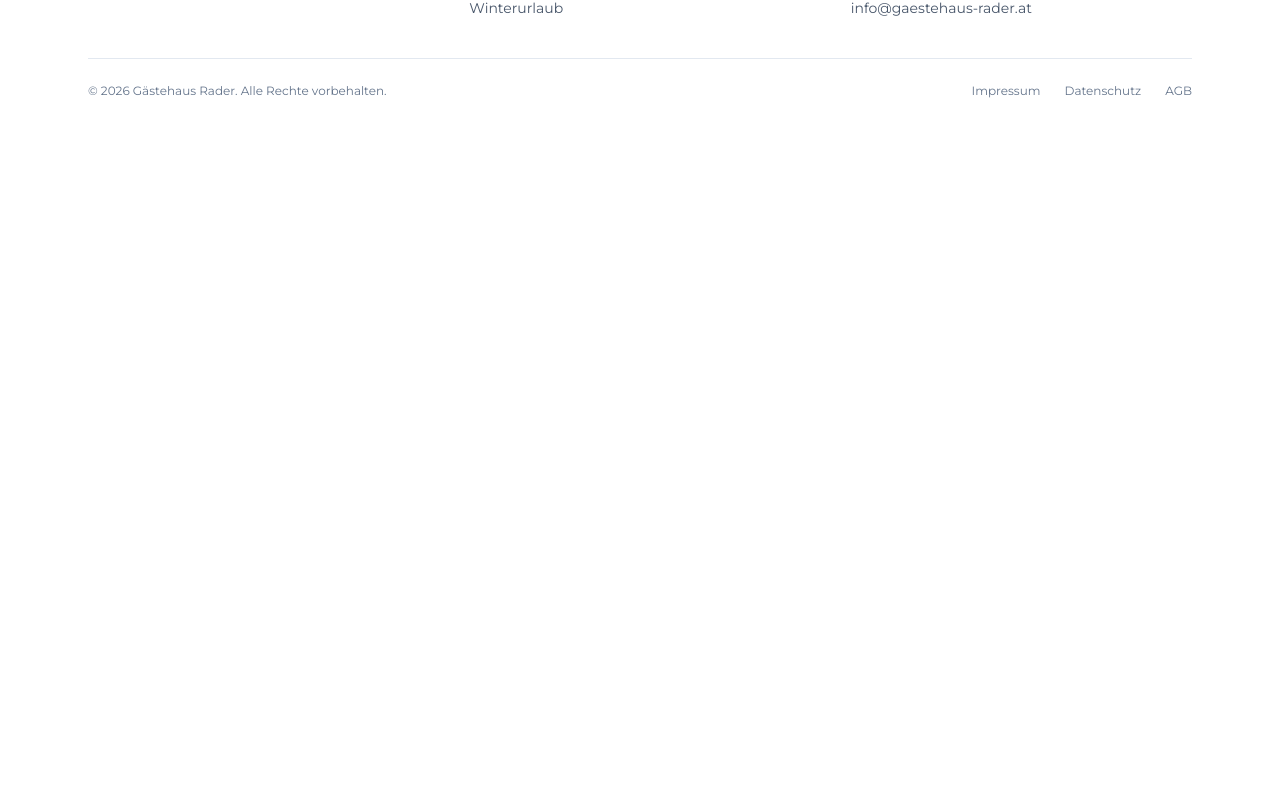
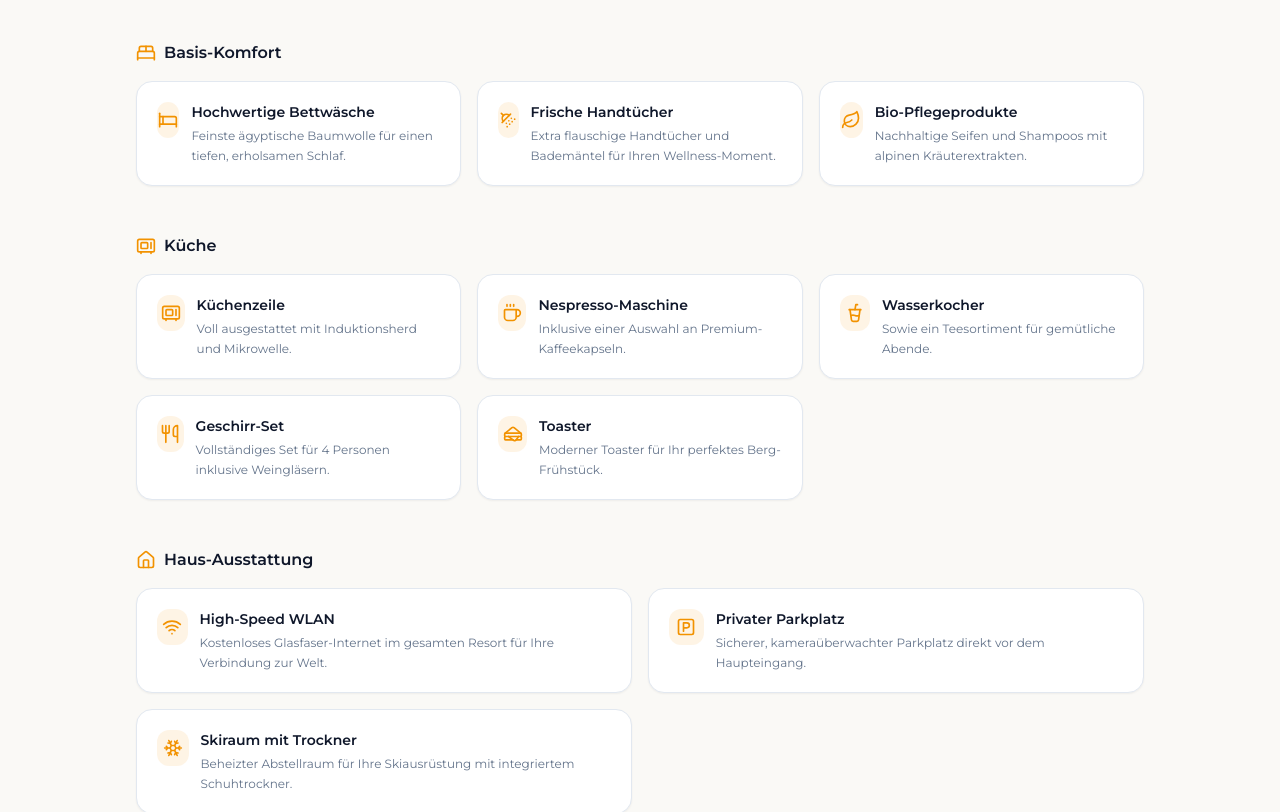
Before and after one commit to HLeonidas/gaestehaus-rader, a SvelteKit app: page / in a window 1280 px wide. Shown: the part 3286-4098 px from the top of the page. Before the commit the page ends 3433 px from the top, so only its background shows below. Built offline with nearby package versions, Linux system fonts and the light colour scheme.

Commit message:
add included services to landing page

```diff
--- a/src/routes/+page.svelte
+++ b/src/routes/+page.svelte
@@ -1,6 +1,6 @@
 <script lang="ts">
-  import { t } from "$lib/i18n";
-  import { base } from "$app/paths";
+	import { t } from '$lib/i18n';
+	import { base } from '$app/paths';
 	import {
 		Mountain,
 		HeartHandshake,
@@ -9,7 +9,19 @@
 		Leaf,
 		Sun,
 		Flame,
-  } from "lucide-svelte";
+		Sparkles,
+		BedDouble,
+		Bed,
+		ShowerHead,
+		Microwave,
+		Coffee,
+		CupSoda,
+		Utensils,
+		Sandwich,
+		House,
+		Wifi,
+		SquareParking,
+	} from 'lucide-svelte';
 
 	const usps = [
 		{ key: 1, icon: Mountain },
@@ -23,30 +35,29 @@
 	const rooms = [
 		{
 			key: 1,
-      badge: "Beliebt",
-      img: withBase("/images/room-1.jpg"),
+			badge: 'Beliebt',
+			img: withBase('/images/room-1.jpg'),
 			price: 150,
-      meta: "45 m² · 2–4 Gäste · Mountain View",
-      amenities: ["wifi", "balcony", "mountain"],
+			meta: '45 m² · 2–4 Gäste · Mountain View',
+			amenities: ['wifi', 'balcony', 'mountain'],
 		},
 		{
 			key: 2,
 			badge: null,
-      img: withBase("/images/room-2.jpg"),
+			img: withBase('/images/room-2.jpg'),
 			price: 120,
-      meta: "32 m² · 2 Gäste · Valley View",
-      amenities: ["wifi", "balcony"],
+			meta: '32 m² · 2 Gäste · Valley View',
+			amenities: ['wifi', 'balcony'],
 		},
 		{
 			key: 3,
 			badge: null,
-      img: withBase("/images/room-3.jpg"),
+			img: withBase('/images/room-3.jpg'),
 			price: 110,
-      meta: "28 m² · 1–2 Gäste · Forest View",
-      amenities: ["wifi", "parking", "pet"],
+			meta: '28 m² · 1–2 Gäste · Forest View',
+			amenities: ['wifi', 'parking', 'pet'],
 		},
 	];
-
 </script>
 
 <svelte:head>
@@ -58,7 +69,7 @@
 		<div class="absolute inset-0">
 			<div
 				class="h-full w-full bg-cover bg-center"
-        style={`background-image: url('${withBase("/images/house-winter.jpg")}');`}
+				style={`background-image: url('${withBase('/images/house-winter.jpg')}');`}
 				aria-hidden="true"
 			/>
 			<div
@@ -74,27 +85,25 @@
 		<div
 			class="relative flex min-h-screen flex-col items-center justify-center px-6 pt-28 text-center text-white sm:px-10"
 		>
-      <h1
-        class="mx-auto max-w-3xl text-4xl font-semibold tracking-tight sm:text-6xl"
-      >
-        {$t("hero.title")}
+			<h1 class="mx-auto max-w-3xl text-4xl font-semibold tracking-tight sm:text-6xl">
+				{$t('hero.title')}
 			</h1>
 			<p class="mx-auto mt-4 max-w-2xl text-sm text-white/85 sm:text-base">
-        {$t("hero.subtitle")}
+				{$t('hero.subtitle')}
 			</p>
 
 			<div class="mt-8 flex flex-wrap justify-center gap-3 sm:gap-4">
 				<a
-          href={withBase("/unterkuenfte-preise")}
+					href={withBase('/unterkuenfte-preise')}
 					class="inline-flex items-center justify-center rounded-full bg-brand px-6 py-3 text-sm font-semibold text-white shadow-sm transition hover:bg-brand/90 focus:outline-none focus:ring-2 focus:ring-brand/60"
 				>
-          {$t("hero.cta.primary")}
+					{$t('hero.cta.primary')}
 				</a>
 				<a
-          href={withBase("/ueber-uns")}
+					href={withBase('/ueber-uns')}
 					class="inline-flex items-center justify-center rounded-full bg-white/15 px-6 py-3 text-sm font-semibold text-white ring-1 ring-white/20 backdrop-blur-sm transition hover:bg-white/20 focus:outline-none focus:ring-2 focus:ring-white/40"
 				>
-          {$t("hero.cta.secondary")}
+					{$t('hero.cta.secondary')}
 				</a>
 			</div>
 		</div>
@@ -169,9 +178,7 @@
 					<div
 						class="rounded-2xl border border-slate-200 bg-white p-6 shadow-sm transition hover:shadow-md"
 					>
-            <div
-              class="flex h-10 w-10 items-center justify-center rounded-full bg-brand/10 text-brand"
-            >
+						<div class="flex h-10 w-10 items-center justify-center rounded-full bg-brand/10 text-brand">
 							<svelte:component this={item.icon} class="h-5 w-5" />
 						</div>
 						<h3 class="mt-4 text-base font-semibold text-slate-900">
@@ -188,22 +195,20 @@
 			<section>
 				<div class="flex flex-wrap items-end justify-between gap-4">
 					<div>
-            <p
-              class="text-xs font-semibold uppercase tracking-[0.2em] text-brand"
-            >
-              {$t("rooms.section.kicker")}
+						<p class="text-xs font-semibold uppercase tracking-[0.2em] text-brand">
+							{$t('rooms.section.kicker')}
 						</p>
 						<h2 class="mt-3 text-4xl font-serif font-medium leading-[0.95] text-slate-900">
-              {$t("rooms.section.title")}
+							{$t('rooms.section.title')}
 						</h2>
 						<div class="mt-3 h-[3px] w-14 rounded-full bg-brand"></div>
 					</div>
 					<div class="flex items-center justify-between gap-4">
 						<a
-              href={withBase("/unterkuenfte-preise")}
+							href={withBase('/unterkuenfte-preise')}
 							class="ml-auto inline-flex items-center gap-2 text-sm font-semibold text-brand hover:opacity-90"
 						>
-              {$t("rooms.section.cta")}
+							{$t('rooms.section.cta')}
 							<ArrowRight class="h-4 w-4" />
 						</a>
 					</div>
@@ -215,7 +220,7 @@
 					>
 						{#each rooms as r}
 							<a
-                href={withBase("/unterkuenfte-preise")}
+								href={withBase('/unterkuenfte-preise')}
 								class="group relative w-[280px] shrink-0 snap-start overflow-hidden rounded-3xl border border-slate-200 bg-white shadow-sm transition hover:shadow-md sm:w-[340px]"
 							>
 								<!-- Image -->
@@ -239,9 +244,7 @@
 
 								<!-- Content -->
 								<div class="px-5 pb-4 pt-4">
-                  <h3
-                    class="text-base font-semibold tracking-tight text-slate-900"
-                  >
+									<h3 class="text-base font-semibold tracking-tight text-slate-900">
 										{$t(`rooms.card.${r.key}.title`)}
 									</h3>
 
@@ -255,9 +258,7 @@
 										<div class="mt-4 flex items-center gap-3 text-slate-500">
 											{#each r.amenities as a}
 												<!-- Use any icon you like; here are tiny placeholders as circles -->
-                        <span
-                          class="inline-flex h-7 w-7 items-center justify-center rounded-full bg-slate-100"
-                        >
+												<span class="inline-flex h-7 w-7 items-center justify-center rounded-full bg-slate-100">
 													<span class="h-3 w-3 rounded bg-slate-400/70" />
 												</span>
 											{/each}
@@ -287,7 +288,7 @@
 					<div class="relative">
 						<div class="relative overflow-hidden rounded-3xl">
 							<img
-                src={withBase("/images/solar.png")}
+								src={withBase('/images/solar.png')}
 								alt=""
 								class="h-[320px] w-full object-cover sm:h-[380px]"
 								loading="lazy"
@@ -316,27 +317,21 @@
 							ECO-FRIENDLY
 						</div>
 
-            <h2
-              class="text-3xl font-semibold tracking-tight text-slate-900 sm:text-4xl"
-            >
+						<h2 class="text-3xl font-semibold tracking-tight text-slate-900 sm:text-4xl">
 							Nachhaltigkeit aus<br />Leidenschaft
 						</h2>
 
-            <div
-              class="space-y-4 text-sm leading-relaxed text-slate-600 sm:text-base"
-            >
+						<div class="space-y-4 text-sm leading-relaxed text-slate-600 sm:text-base">
 							<p>
-                At Gästehaus Rader, our love for the mountains goes hand in hand
-                with our commitment to preserving them. We believe that true
-                hospitality means taking responsibility for the environment that
-                hosts us.
+								At Gästehaus Rader, our love for the mountains goes hand in hand with our commitment to
+								preserving them. We believe that true hospitality means taking responsibility for the
+								environment that hosts us.
 							</p>
 							<p>
-                To protect the pristine alpine environment, we produce our own
-                green energy via high-efficiency on-site solar panels. By
-                harnessing the power of the Carinthian sun, we minimize our
-                carbon footprint while providing you with a modern, guilt-free
-                luxury experience.
+								To protect the pristine alpine environment, we produce our own green energy via
+								high-efficiency on-site solar panels. By harnessing the power of the Carinthian sun, we
+								minimize our carbon footprint while providing you with a modern, guilt-free luxury
+								experience.
 							</p>
 						</div>
 
@@ -350,12 +345,8 @@
 										<Sun class="h-5 w-5" />
 									</div>
 									<div>
-                    <p class="text-sm font-semibold text-slate-900">
-                      Solar & Photovoltaik
-                    </p>
-                    <p class="text-xs text-slate-500">
-                      Eigenstrom vom Dach – direkt vor Ort genutzt.
-                    </p>
+										<p class="text-sm font-semibold text-slate-900">Solar & Photovoltaik</p>
+										<p class="text-xs text-slate-500">Eigenstrom vom Dach – direkt vor Ort genutzt.</p>
 									</div>
 								</div>
 
@@ -367,9 +358,7 @@
 										<Flame class="h-5 w-5" />
 									</div>
 									<div>
-                    <p class="text-sm font-semibold text-slate-900">
-                      Heizung mit Fernwärme
-                    </p>
+										<p class="text-sm font-semibold text-slate-900">Heizung mit Fernwärme</p>
 										<p class="text-xs text-slate-500">
 											Wärmeversorgung aus dem Dorf – effizient und verlässlich.
 										</p>
@@ -384,76 +373,283 @@
 			<!-- SEASONS -->
 			<section class="rounded-3xl bg-[#f3efe6] px-6 py-12 sm:px-10 sm:py-14">
 				<div class="text-center">
-          <h2
-            class="text-3xl font-semibold tracking-tight text-slate-900 sm:text-4xl"
-          >
-            {$t("seasons.title")}
+					<h2 class="text-3xl font-semibold tracking-tight text-slate-900 sm:text-4xl">
+						{$t('seasons.title')}
 					</h2>
-          <p
-            class="mx-auto mt-3 max-w-2xl text-sm leading-relaxed text-slate-600 sm:text-base"
-          >
-            {$t("seasons.subtitle")}
+					<p class="mx-auto mt-3 max-w-2xl text-sm leading-relaxed text-slate-600 sm:text-base">
+						{$t('seasons.subtitle')}
 					</p>
 				</div>
 
 				<div class="mt-10 grid gap-6 lg:grid-cols-2">
 					<a
-            href={withBase("/erlebnisse/sommer")}
+						href={withBase('/erlebnisse/sommer')}
 						class="group relative overflow-hidden rounded-3xl border border-slate-200 bg-slate-200 shadow-sm"
 					>
 						<img
-              src={withBase("/images/house-summer.jpg")}
+							src={withBase('/images/house-summer.jpg')}
 							alt=""
 							class="h-64 w-full object-cover sm:h-72"
 							loading="lazy"
 						/>
-            <div
-              class="absolute inset-0 bg-gradient-to-t from-black/70 via-black/20 to-transparent"
-            />
+						<div class="absolute inset-0 bg-gradient-to-t from-black/70 via-black/20 to-transparent" />
 						<div class="absolute bottom-0 left-0 right-0 p-6">
 							<h3 class="text-xl font-semibold text-white">
-                {$t("seasons.summer.title")}
+								{$t('seasons.summer.title')}
 							</h3>
 							<p class="mt-1 text-sm text-white/85">
-                {$t("seasons.summer.body")}
+								{$t('seasons.summer.body')}
 							</p>
 							<span
 								class="mt-4 inline-flex items-center rounded-xl bg-white px-4 py-2 text-sm font-semibold text-slate-900 shadow-sm transition group-hover:translate-y-[-1px]"
 							>
-                {$t("seasons.summer.cta")}
+								{$t('seasons.summer.cta')}
 							</span>
 						</div>
 					</a>
 
 					<a
-            href={withBase("/erlebnisse/winter")}
+						href={withBase('/erlebnisse/winter')}
 						class="group relative overflow-hidden rounded-3xl border border-slate-200 bg-slate-200 shadow-sm"
 					>
 						<img
-              src={withBase("/images/house-winter.jpg")}
+							src={withBase('/images/house-winter.jpg')}
 							alt=""
 							class="h-64 w-full object-cover sm:h-72"
 							loading="lazy"
 						/>
-            <div
-              class="absolute inset-0 bg-gradient-to-t from-black/70 via-black/20 to-transparent"
-            />
+						<div class="absolute inset-0 bg-gradient-to-t from-black/70 via-black/20 to-transparent" />
 						<div class="absolute bottom-0 left-0 right-0 p-6">
 							<h3 class="text-xl font-semibold text-white">
-                {$t("seasons.winter.title")}
+								{$t('seasons.winter.title')}
 							</h3>
 							<p class="mt-1 text-sm text-white/85">
-                {$t("seasons.winter.body")}
+								{$t('seasons.winter.body')}
 							</p>
 							<span
 								class="mt-4 inline-flex items-center rounded-xl bg-white px-4 py-2 text-sm font-semibold text-slate-900 shadow-sm transition group-hover:translate-y-[-1px]"
 							>
-                {$t("seasons.winter.cta")}
+								{$t('seasons.winter.cta')}
 							</span>
 						</div>
 					</a>
 				</div>
 			</section>
+
+			<!-- AUSSTATTUNG (unter den Jahreszeiten einfügen) -->
+			<section
+				class="rounded-3xl px-6 py-12 sm:px-10 sm:py-14"
+			>
+				<div class="flex items-center gap-3">
+					<div class="grid h-10 w-10 place-items-center rounded-xl bg-brand/10 text-brand">
+						<Sparkles class="h-5 w-5" />
+					</div>
+
+					<div>
+						<p class="text-xs font-semibold uppercase tracking-[0.2em] text-brand">Ausstattung</p>
+						<h2 class="mt-1 text-3xl font-semibold tracking-tight text-slate-900 sm:text-4xl">
+							In allen Appartements inklusive
+						</h2>
+					</div>
+				</div>
+
+				<p class="mt-4 max-w-3xl text-sm leading-relaxed text-slate-600 sm:text-base">
+					Alles, was Sie für einen entspannten Aufenthalt brauchen – von Basis-Komfort über Küche bis zur
+					Haus-Ausstattung. Ohne Aufpreis, in jedem Appartement.
+				</p>
+
+				<div class="mt-10 space-y-12">
+					<!-- Basis-Komfort -->
+					<div class="space-y-4">
+						<div class="flex items-center gap-2">
+							<div class="text-brand">
+								<BedDouble class="h-5 w-5" />
+							</div>
+							<h3 class="text-base font-semibold text-slate-900">Basis-Komfort</h3>
+						</div>
+
+						<div class="grid gap-4 sm:grid-cols-2 lg:grid-cols-3">
+							<div class="rounded-2xl border border-slate-200 bg-white p-5 shadow-sm">
+								<div class="flex items-start gap-3">
+									<div class="grid h-9 w-9 place-items-center rounded-xl bg-brand/10 text-brand">
+										<Bed class="h-5 w-5" />
+									</div>
+									<div>
+										<p class="text-sm font-semibold text-slate-900">Hochwertige Bettwäsche</p>
+										<p class="mt-1 text-xs leading-relaxed text-slate-500">
+											Feinste ägyptische Baumwolle für einen tiefen, erholsamen Schlaf.
+										</p>
 									</div>
 								</div>
 							</div>
+
+							<div class="rounded-2xl border border-slate-200 bg-white p-5 shadow-sm">
+								<div class="flex items-start gap-3">
+									<div class="grid h-9 w-9 place-items-center rounded-xl bg-brand/10 text-brand">
+										<ShowerHead class="h-5 w-5" />
+									</div>
+									<div>
+										<p class="text-sm font-semibold text-slate-900">Frische Handtücher</p>
+										<p class="mt-1 text-xs leading-relaxed text-slate-500">
+											Extra flauschige Handtücher und Bademäntel für Ihren Wellness-Moment.
+										</p>
+									</div>
+								</div>
+							</div>
+
+							<div class="rounded-2xl border border-slate-200 bg-white p-5 shadow-sm">
+								<div class="flex items-start gap-3">
+									<div class="grid h-9 w-9 place-items-center rounded-xl bg-brand/10 text-brand">
+										<Leaf class="h-5 w-5" />
+									</div>
+									<div>
+										<p class="text-sm font-semibold text-slate-900">Bio-Pflegeprodukte</p>
+										<p class="mt-1 text-xs leading-relaxed text-slate-500">
+											Nachhaltige Seifen und Shampoos mit alpinen Kräuterextrakten.
+										</p>
+									</div>
+								</div>
+							</div>
+						</div>
+					</div>
+
+					<!-- Küche -->
+					<div class="space-y-4">
+						<div class="flex items-center gap-2">
+							<div class="text-brand">
+								<Microwave class="h-5 w-5" />
+							</div>
+							<h3 class="text-base font-semibold text-slate-900">Küche</h3>
+						</div>
+
+						<div class="grid gap-4 sm:grid-cols-2 lg:grid-cols-3">
+							<div class="rounded-2xl border border-slate-200 bg-white p-5 shadow-sm">
+								<div class="flex items-start gap-3">
+									<div class="grid h-9 w-9 place-items-center rounded-xl bg-brand/10 text-brand">
+										<Microwave class="h-5 w-5" />
+									</div>
+									<div>
+										<p class="text-sm font-semibold text-slate-900">Küchenzeile</p>
+										<p class="mt-1 text-xs leading-relaxed text-slate-500">
+											Voll ausgestattet mit Induktionsherd und Mikrowelle.
+										</p>
+									</div>
+								</div>
+							</div>
+
+							<div class="rounded-2xl border border-slate-200 bg-white p-5 shadow-sm">
+								<div class="flex items-start gap-3">
+									<div class="grid h-9 w-9 place-items-center rounded-xl bg-brand/10 text-brand">
+										<Coffee class="h-5 w-5" />
+									</div>
+									<div>
+										<p class="text-sm font-semibold text-slate-900">Nespresso-Maschine</p>
+										<p class="mt-1 text-xs leading-relaxed text-slate-500">
+											Inklusive einer Auswahl an Premium-Kaffeekapseln.
+										</p>
+									</div>
+								</div>
+							</div>
+
+							<div class="rounded-2xl border border-slate-200 bg-white p-5 shadow-sm">
+								<div class="flex items-start gap-3">
+									<div class="grid h-9 w-9 place-items-center rounded-xl bg-brand/10 text-brand">
+										<CupSoda class="h-5 w-5" />
+									</div>
+									<div>
+										<p class="text-sm font-semibold text-slate-900">Wasserkocher</p>
+										<p class="mt-1 text-xs leading-relaxed text-slate-500">
+											Sowie ein Teesortiment für gemütliche Abende.
+										</p>
+									</div>
+								</div>
+							</div>
+
+							<div class="rounded-2xl border border-slate-200 bg-white p-5 shadow-sm">
+								<div class="flex items-start gap-3">
+									<div class="grid h-9 w-9 place-items-center rounded-xl bg-brand/10 text-brand">
+										<Utensils class="h-5 w-5" />
+									</div>
+									<div>
+										<p class="text-sm font-semibold text-slate-900">Geschirr-Set</p>
+										<p class="mt-1 text-xs leading-relaxed text-slate-500">
+											Vollständiges Set für 4 Personen inklusive Weingläsern.
+										</p>
+									</div>
+								</div>
+							</div>
+
+							<div class="rounded-2xl border border-slate-200 bg-white p-5 shadow-sm">
+								<div class="flex items-start gap-3">
+									<div class="grid h-9 w-9 place-items-center rounded-xl bg-brand/10 text-brand">
+										<Sandwich class="h-5 w-5" />
+									</div>
+									<div>
+										<p class="text-sm font-semibold text-slate-900">Toaster</p>
+										<p class="mt-1 text-xs leading-relaxed text-slate-500">
+											Moderner Toaster für Ihr perfektes Berg-Frühstück.
+										</p>
+									</div>
+								</div>
+							</div>
+						</div>
+					</div>
+
+					<!-- Haus-Ausstattung -->
+					<div class="space-y-4">
+						<div class="flex items-center gap-2">
+							<div class="text-brand">
+								<House class="h-5 w-5" />
+							</div>
+							<h3 class="text-base font-semibold text-slate-900">Haus-Ausstattung</h3>
+						</div>
+
+						<div class="grid gap-4 sm:grid-cols-2">
+							<div class="rounded-2xl border border-slate-200 bg-white p-5 shadow-sm">
+								<div class="flex items-start gap-3">
+									<div class="grid h-9 w-9 place-items-center rounded-xl bg-brand/10 text-brand">
+										<Wifi class="h-5 w-5" />
+									</div>
+									<div>
+										<p class="text-sm font-semibold text-slate-900">High-Speed WLAN</p>
+										<p class="mt-1 text-xs leading-relaxed text-slate-500">
+											Kostenloses Glasfaser-Internet im gesamten Resort für Ihre Verbindung zur Welt.
+										</p>
+									</div>
+								</div>
+							</div>
+
+							<div class="rounded-2xl border border-slate-200 bg-white p-5 shadow-sm">
+								<div class="flex items-start gap-3">
+									<div class="grid h-9 w-9 place-items-center rounded-xl bg-brand/10 text-brand">
+										<SquareParking class="h-5 w-5" />
+									</div>
+									<div>
+										<p class="text-sm font-semibold text-slate-900">Privater Parkplatz</p>
+										<p class="mt-1 text-xs leading-relaxed text-slate-500">
+											Sicherer, kameraüberwachter Parkplatz direkt vor dem Haupteingang.
+										</p>
+									</div>
+								</div>
+							</div>
+
+							<div class="rounded-2xl border border-slate-200 bg-white p-5 shadow-sm">
+								<div class="flex items-start gap-3">
+									<div class="grid h-9 w-9 place-items-center rounded-xl bg-brand/10 text-brand">
+										<Snowflake class="h-5 w-5" />
+									</div>
+									<div>
+										<p class="text-sm font-semibold text-slate-900">Skiraum mit Trockner</p>
+										<p class="mt-1 text-xs leading-relaxed text-slate-500">
+											Beheizter Abstellraum für Ihre Skiausrüstung mit integriertem Schuhtrockner.
+										</p>
+									</div>
+								</div>
+							</div>
+						</div>
+					</div>
+				</div>
+			</section>
+		</div>
+	</div>
+</div>
```
Lines whose indentation alone changed are shown as unchanged.
